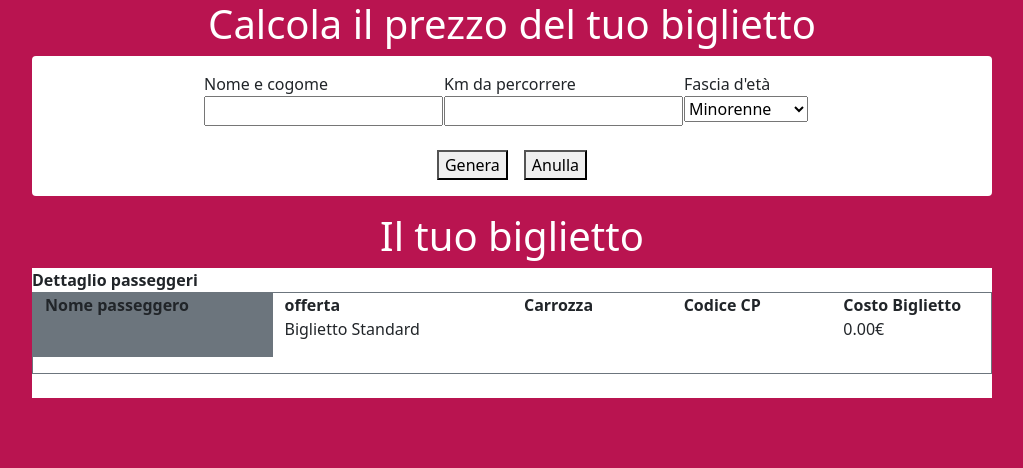
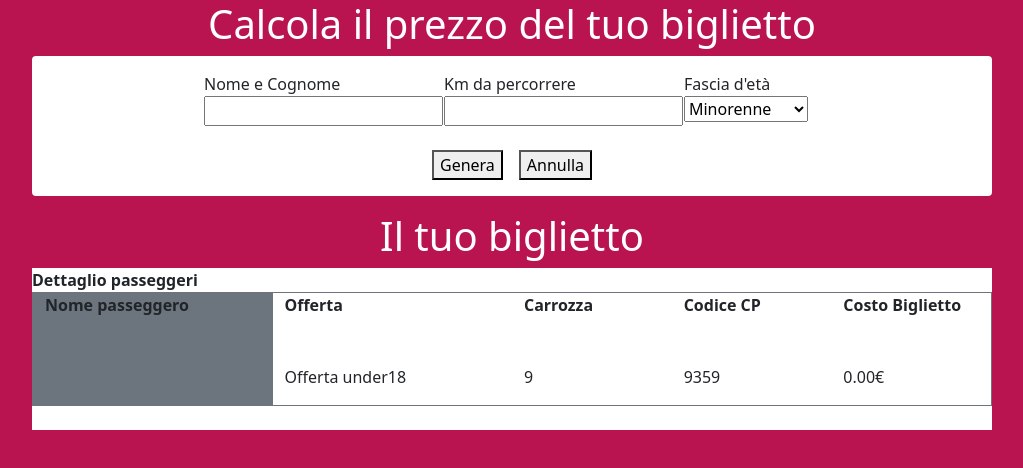
Before and after one commit to MicheleBisceglia/js-biglietto-treno-form, a plain HTML site: page index.html in a window 1280 px wide. Both pictures are taken after a click on the button "Genera". Shown: the whole page, without its empty margins (128-1151 px from the left). Drawn offline with nearby package versions, Linux system fonts and the light colour scheme.

Commit message:
creazione biglietto e bottone annulla

```diff
--- a/index.html
+++ b/index.html
@@ -9,12 +9,14 @@
     <title>Biglietto treno</title>
 </head>
 <body>
+    <main>
+<!--Raccolta dati-->
         <h1 class="text-white text-center">Calcola il prezzo del tuo biglietto</h1>
         <div class="w-75 mx-auto bg-white rounded">
             <div class="container">
                 <div class="row">
                     <div class="col-3 offset-2 pt-3">
-                    <label for="user-name">Nome e cogome</label>
+                        <label for="user-name">Nome e Cognome</label>
                         <input type="text" name="user-name" id="user-name">
                     </div>
                     <div class="col-3 pt-3">
@@ -34,37 +36,50 @@
 
                 <div class="d-flex justify-content-center mb-3 pt-4 pb-3">
                     <button class="mx-2" id="form-btn">Genera</button>
-                <button class="mx-2">Anulla</button>
+                    <button class="mx-2" id="form-clear-btn">Annulla</button>
                 </div>
             </div>
         </div>
-    <div class="ticket w-75 mx-auto">
+<!-- /Raccolta dati-->
+
+<!--Biglietto-->
+        <div class="ticket w-75 mx-auto d-none">
             <h1 class="text-white text-center">Il tuo biglietto</h1>
             <div class="bg-white pb-4">
                 <strong class="pt-3">Dettaglio passeggeri</strong>
                 <div class="container border border-secondary">
-                <div class="row mb-3">
+                    <div class="row">
                         <div class="col-3 bg-secondary">
-                        <div class="ticket-name">
                             <strong>Nome passeggero</strong>
-                            <p></p>
-                        </div>
                         </div>
                         <div class="col-3">
-                        <strong>offerta</strong>
-                        <p>Biglietto Standard</p>
+                            <strong>Offerta</strong>
                         </div>
                         <div class="col-2">
                             <strong>Carrozza</strong>
-                        <p class="carrozza"></p>
                         </div>
                         <div class="col-2">
                             <strong>Codice CP</strong>
-                        <p class="codiceCP"></p>
                         </div>
                         <div class="col-2">
-                        <div class="price">
                             <strong>Costo Biglietto</strong>
+                        </div>
+                    </div>
+                    <div class="row">
+                        <div class="col-3 bg-secondary">
+                            <p class="pt-5" id="ticket-name"></p>
+                        </div>
+                        <div class="col-3">
+                            <p class="pt-5" id="offerta"></p>
+                        </div>
+                        <div class="col-2">
+                            <p class="pt-5" id="carrozza"></p>
+                        </div>
+                        <div class="col-2">
+                            <p class="pt-5" id="codiceCP"></p>
+                        </div>
+                        <div class="col-2">
+                            <div class="price pt-5">
                                 <p></p>
                             </div>
                         </div>
@@ -72,13 +87,10 @@
                 </div>
             </div>
         </div>
-
+<!-- /Biglietto-->
 
         <script type="text/javascript" src="js/script.js"></script>
-
-
-
-    <script src="js/script.js"></script>
+    </main>
 
 </body>
 </html>
--- a/js/script.js
+++ b/js/script.js
@@ -2,45 +2,87 @@ const formBtn = document.getElementById("form-btn");
 console.log(formBtn);
 formBtn.addEventListener("click",
     function() {
+    //chiedere il nome e il cognome dell'utente
         const userName = document.getElementById("user-name").value;
         console.log(userName);
-
+     //chiedere quanti km deve percorrere l'utente
         const distance = document.getElementById("distance").value;
         console.log(distance)
-
+    //chiedere l'età dell'utente
         const age = document.getElementById("age").value;
         console.log(age)
 
-        //calcola prezzo del biglietto sconti esclusi
+    //calcola prezzo del biglietto sconti esclusi
         const price = distance * 0.21;
         console.log(price);
 
-        const ticketName = document.querySelector(".ticket-name p")
-        console.log(ticketName)
-        ticketName.innerHTML = `${userName}`;
+    //visualizza il biglietto nella pagina
+    //inserisci nome dell'utente
+        document.getElementById('ticket-name').innerHTML = `${userName}`;
 
+    //calcola e inserisci numero carrozza nel biglietto
+        const carrozza = Math.floor(Math.random() * 9) + 1;
+        console.log(carrozza);
+        document.getElementById('carrozza').innerHTML = `${carrozza}`;
 
-        //Se l'età è minore di 18 anni il prezzo finale corrisponde a u18price
-        //Se l'età è superiore a 65 anni il prezzo finale corrisponde a o65price
-        //altrimenti il prezzo finale corrisponde a price
+    //calcola e inserisci codice cp nel biglietto
+        const codiceCP = Math.floor(Math.random() * 300) + 9200;
+        console.log(codiceCP);
+        document.getElementById('codiceCP').innerHTML = `${codiceCP}`;
+
+    //Se l'età è minore di 18 anni il prezzo finale corrisponde a u18price
+    //Se l'età è superiore a 65 anni il prezzo finale corrisponde a o65price
+    //altrimenti il prezzo finale corrisponde a price
         let finalprice;
         if (age === "minorenne") {
             const u18discount = (price * 20 ) / 100;
             console.log(u18discount);
             finalprice = price - u18discount;
+            document.getElementById('offerta').innerHTML = `Offerta under18`;
         } else if (age === "over65"){
             const o65discount = (price * 40 ) / 100;
             console.log(o65discount);
             finalprice = price - o65discount;
+            document.getElementById('offerta').innerHTML = `Offerta over65`;
         } else {
             finalprice = price;
+            document.getElementById('offerta').innerHTML = `Offerta standard`;
         }
-
         console.log(finalprice);
 
+    //inserisco il prezzo finale nel biglietto in forma naturale
         const ticketPrice = document.querySelector(".price p")
         console.log(ticketPrice)
         ticketPrice.innerHTML = `${finalprice.toFixed(2)}` + `€`;
 
+    //far vedere il biglietto
+        const ticket = document.querySelector(".ticket");
+        console.log(ticket);
+        ticket.classList.remove("d-none");
+
     }
 );
+
+//tasto annulla
+const formClearBtn = document.getElementById("form-clear-btn");
+console.log(formClearBtn);
+
+formClearBtn.addEventListener("click",
+    function() {
+
+    //Nascondo bigliettp
+        const ticket = document.querySelector(".ticket");
+        ticket.classList.add("d-none");
+
+    //Ripulsco i campi
+        const userName = document.getElementById("user-name");
+        console.log(userName);
+        userName.value = "";
+
+        const distance = document.getElementById("distance");
+        distance.value = "";
+
+        const age = document.getElementById("age")
+        age.value = "";
+    }
+);
```
Lines whose indentation alone changed are shown as unchanged.
